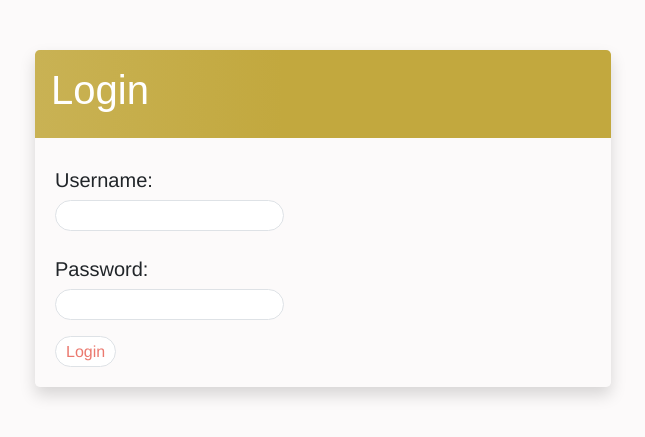
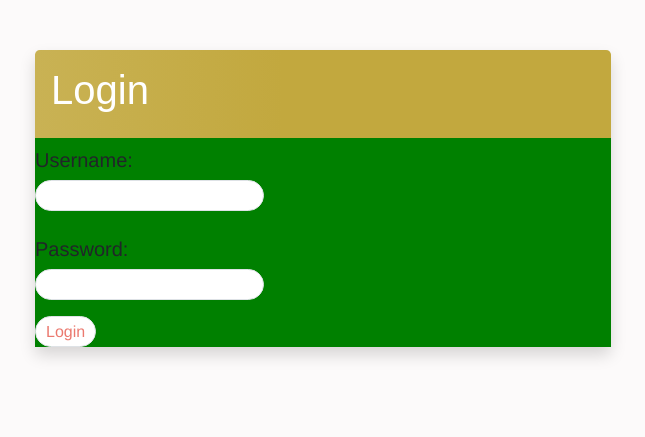
Before and after one commit to brunobeeee/drinklog, a Django app: page /login/ in a window 1280 px wide. Shown: the top 437 px of the page, without its empty margins (317-962 px from the left). Run offline with Django 3.2, Linux system fonts and the light colour scheme; style sheets or scripts are compiled from the project's sources; parts of the project's set-up code (start-up, migrations or seed data) failed here and were passed over.

Commit message:
Automatically watch and build static files

```diff
--- a/app/base/templates/base/login.html
+++ b/app/base/templates/base/login.html
@@ -4,7 +4,7 @@
     <h1>Login</h1>
 </div>
 
-<div class="card-body">
+<div class="card-body bruno">
     <form method="POST">
         {% csrf_token %}
         <div class="form-group">
--- a/app/base/templates/base/main.html
+++ b/app/base/templates/base/main.html
@@ -1,3 +1,4 @@
+{% load static %}
 <!doctype html>
 <html lang="en">
     <head>
@@ -22,6 +23,7 @@
             integrity="sha384-ggOyR0iXCbMQv3Xipma34MD+dH/1fQ784/j6cY/iJTQUOhcWr7x9JvoRxT2MZw1T"
             crossorigin="anonymous"
         />
+        <link rel="stylesheet" href="{% static '/app/static/dist/main.css' %}"/>
         <!-- Fontawesome -->
         <link
             rel="stylesheet"
--- a/app/drinklog/settings.py
+++ b/app/drinklog/settings.py
@@ -130,4 +130,4 @@
 # Static files (CSS, JavaScript, Images)
 # https://docs.djangoproject.com/en/3.0/howto/static-files/
 
-STATIC_URL = '/static/'
+STATIC_URL = 'static/'
--- a/app/src/scss/styles.scss
+++ /dev/null
@@ -1 +0,0 @@
-@import "~bootstrap/scss/bootstrap";
--- /dev/null
+++ b/app/static/src/main.js
@@ -0,0 +1,2 @@
+import './js/main.js';
+import './scss/styles.scss';
--- /dev/null
+++ b/app/static/src/scss/styles.scss
@@ -0,0 +1,5 @@
+@import "node_modules/bootstrap/scss/bootstrap";
+
+.bruno {
+    background-color: green;
+}
--- a/docker-compose.yml
+++ b/docker-compose.yml
@@ -7,7 +7,7 @@
       context: .
       target: builder
     command: >
-      sh -c "/app/docker-entrypoint.sh && python3 manage.py flush --noinput && python3 manage.py migrate && python3 manage.py createsuperuser --noinput && python3 manage.py runserver 0.0.0.0:8000"
+      sh -c "/app/docker-entrypoint.sh"
     ports:
       - "8000:8000"
       - "1234:1234"
```
Also changed, not shown: app/package.json (+9 -1 lines), app/src/index.html (deleted, +0 -16 lines), app/static/src/js/main.js (renamed from app/src/js/main.js), 2 other files.
